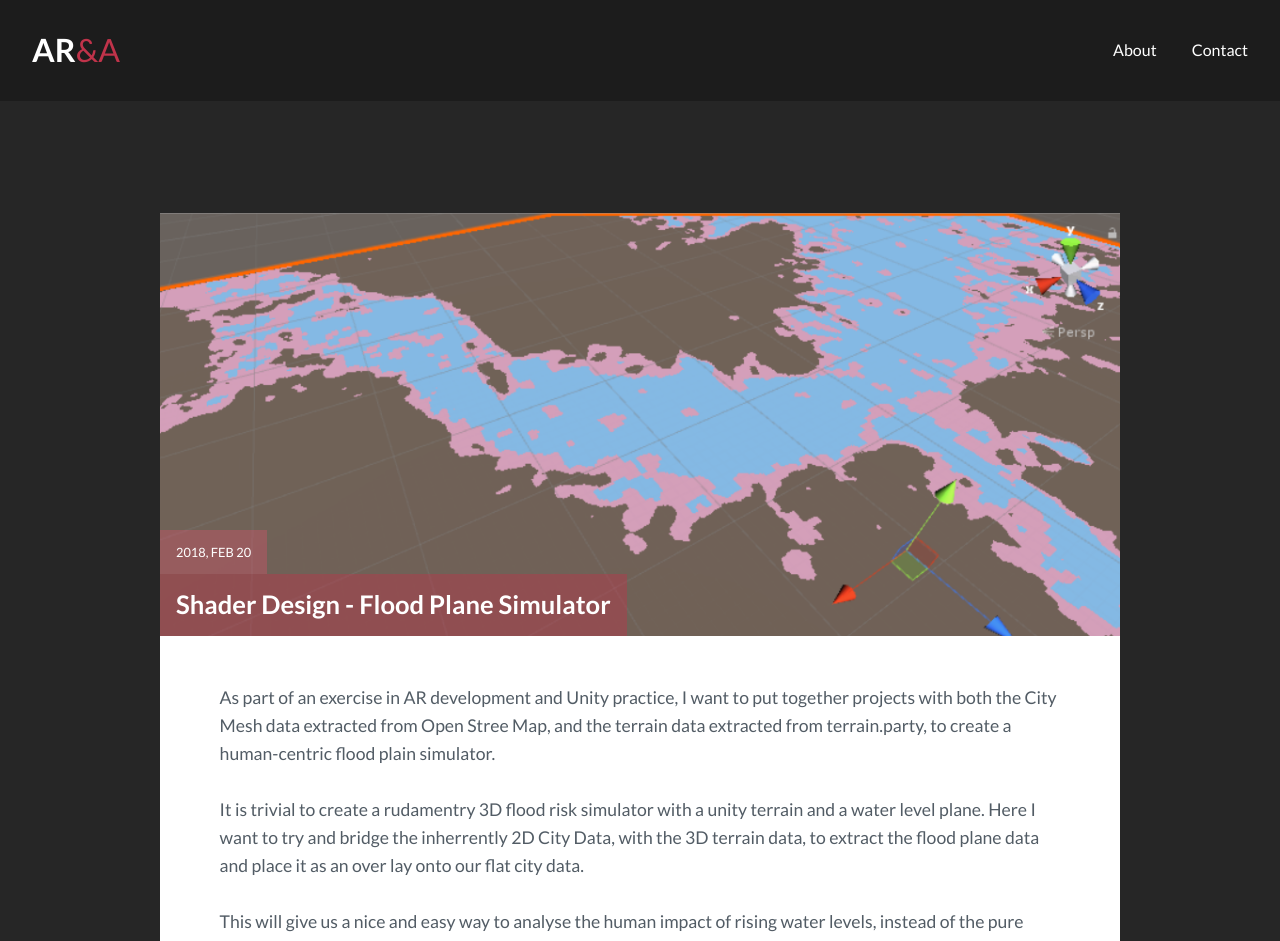
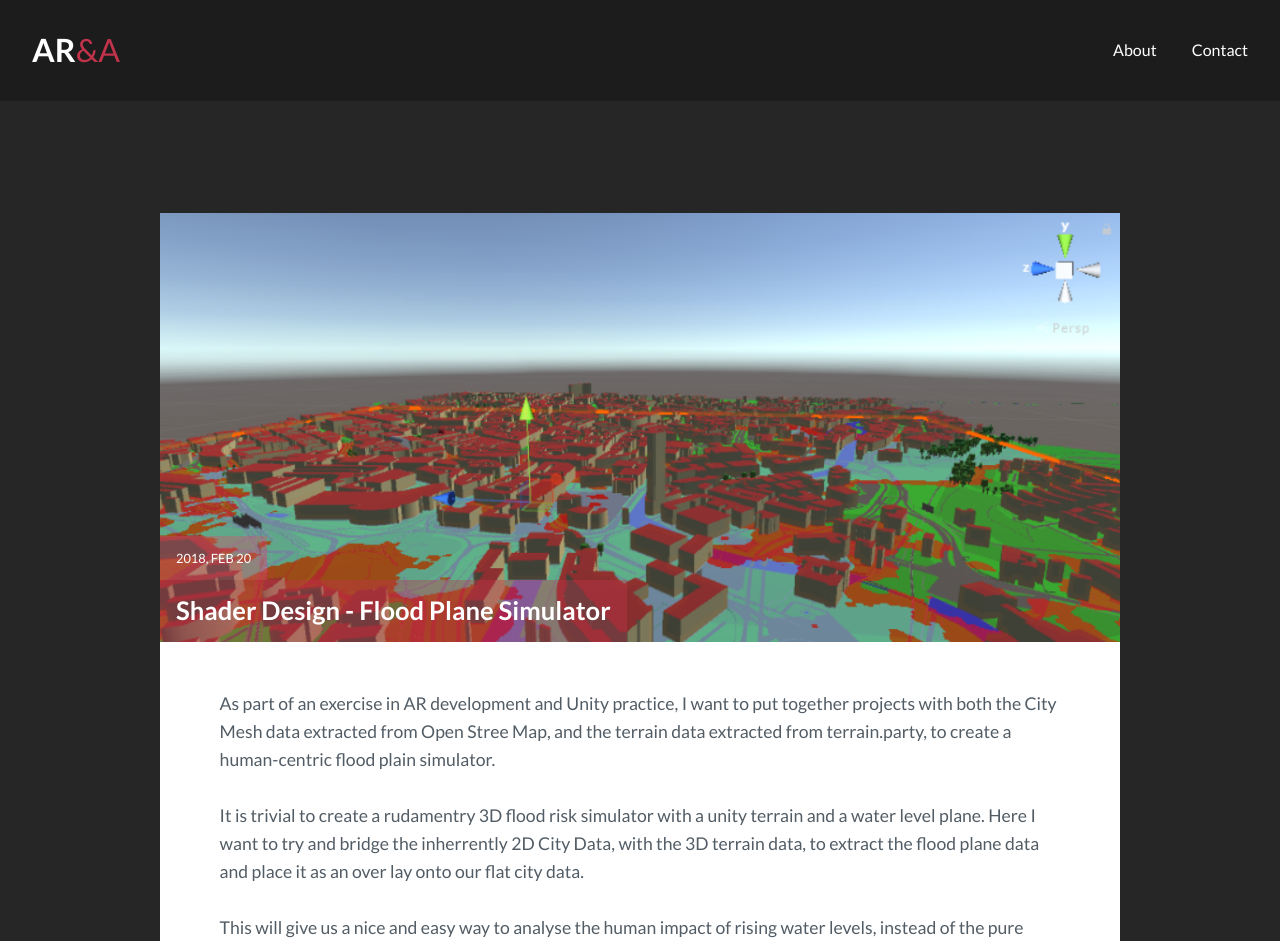
Before and after one commit to AdamRTomkins/AR-Architecture, a Jekyll site: the page built from _posts/2018-02-20-FloodPlane.MARKDOWN, in a window 1280 px wide. Shown: the top 941 px of the page. Built offline with Jekyll 4.4.1, drawn with Linux system fonts in a browser that asks for light colours.

Commit message:
Update Flood Post

```diff
--- a/_posts/2018-02-20-FloodPlane.MARKDOWN
+++ b/_posts/2018-02-20-FloodPlane.MARKDOWN
@@ -1,7 +1,7 @@
 ---
 layout: post
 title: "Shader Design -  Flood Plane Simulator"
-img: 2DFlooding/FloodPlane.PNG
+img: 2DFlooding/mesh.PNG
 date: 2018-02-20 15:20:00
 description: Developing a Flood Plain Simulator using City data and terrain maps, in 2D.
 tag: [Augmented Reality, Architecture, Unity, Shaders, Terrain]
@@ -143,4 +143,13 @@
 
  <video width="320" height="240" controls>
   <source src="{{ site.baseurl }}/img/Blogs/2DFlooding/atrisk.webm" type="video/webm">
+
+
+The next step to make a more informative application, is to add and align the Sheffield city mesh from the [City Mesh](https://adamrtomkins.github.io/AR-Architecture/Meshes/) tutorial.
+
+ <video width="640" height="480" controls>
+  <source src="{{ site.baseurl }}/img/Blogs/2DFlooding/mesh.webm" type="video/webm">
 Your browser does not support the video tag.
+</video>
+
+Your browser does not support the video tag.
```
Also changed, not shown: img/Blogs/2DFlooding/mesh.PNG (added), 1 other file.
